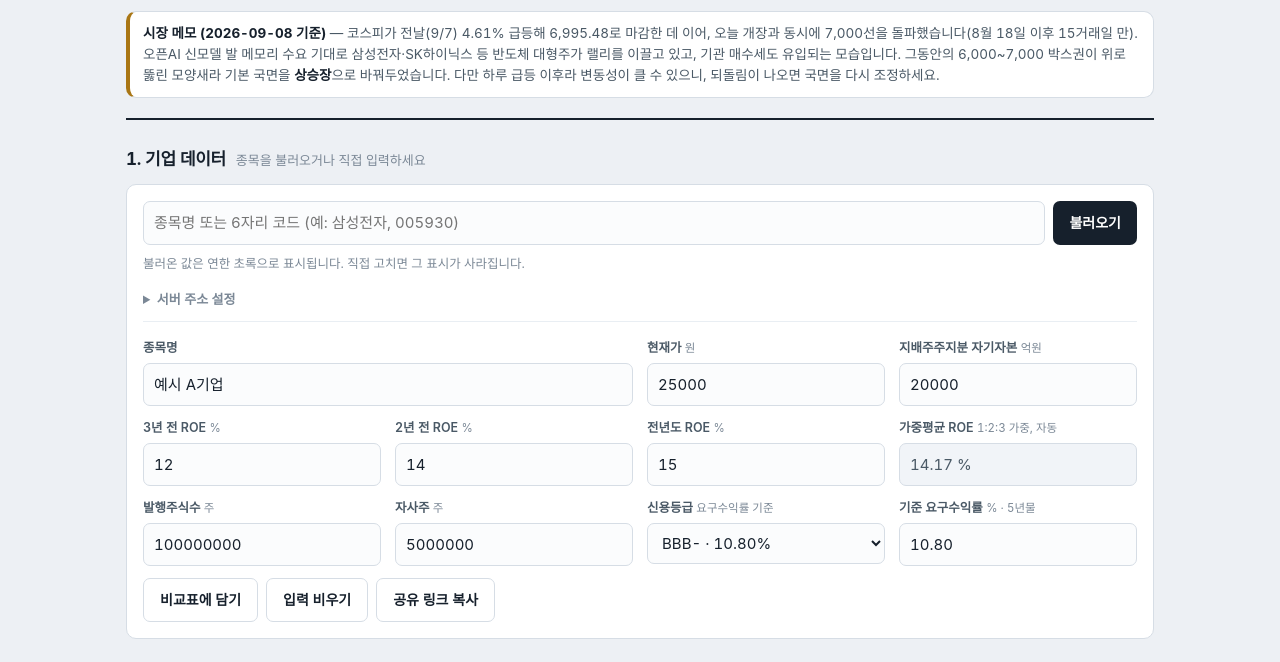
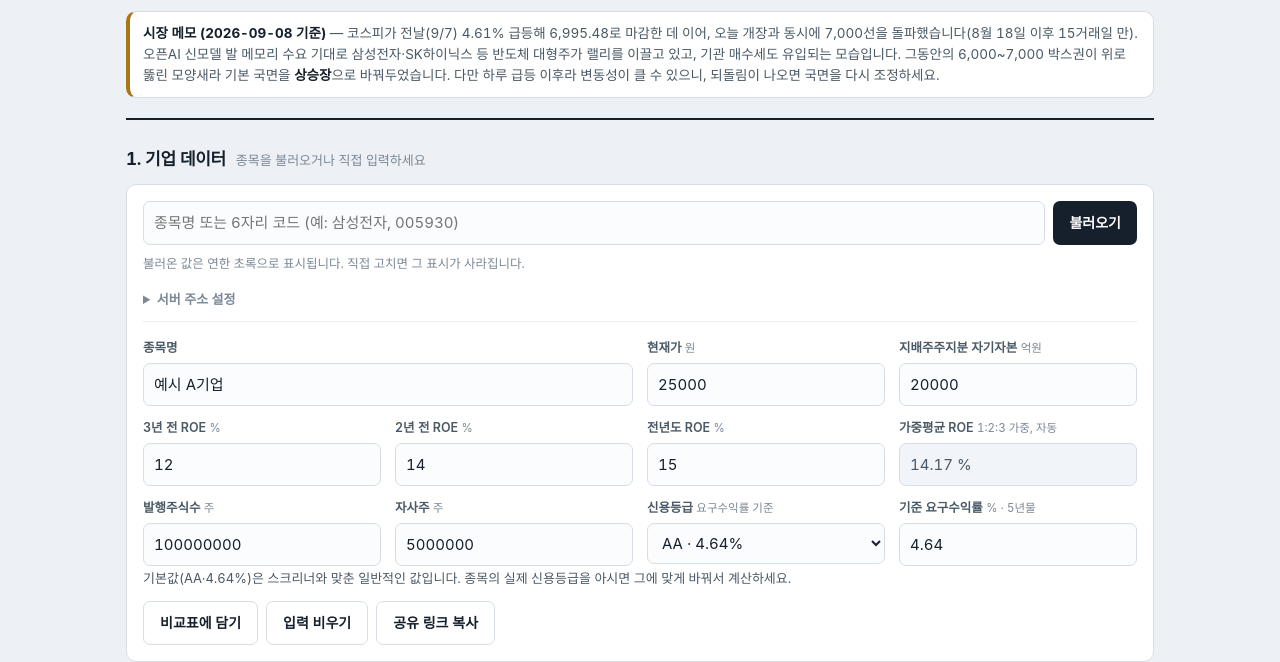
Before and after one commit to gtaeu3947-ai/fairprice-proxy, a website: page public/index.html in a window 1280 px wide. Shown: the part 117-779 px from the top of the page. Drawn offline with Linux system fonts and the light colour scheme; a web font is replaced by a local one.

Commit message:
index.html 업데이트

```diff
--- a/public/index.html
+++ b/public/index.html
@@ -232,22 +232,23 @@
         <select id="grade">
           <option value="4.49">AAA · 4.49%</option>
           <option value="4.58">AA+ · 4.58%</option>
-          <option value="4.64">AA · 4.64%</option>
+          <option value="4.64" selected>AA · 4.64%</option>
           <option value="4.74">AA- · 4.74%</option>
           <option value="5.41">A+ · 5.41%</option>
           <option value="5.86">A · 5.86%</option>
           <option value="6.46">A- · 6.46%</option>
           <option value="8.33">BBB+ · 8.33%</option>
           <option value="9.38">BBB · 9.38%</option>
-          <option value="10.80" selected>BBB- · 10.80%</option>
+          <option value="10.80">BBB- · 10.80%</option>
           <option value="custom">직접 입력</option>
         </select>
       </div>
       <div class="f">
         <label for="kbase">기준 요구수익률 <span class="hint">% · 5년물</span></label>
-        <input id="kbase" type="number" value="10.80" step="0.01">
+        <input id="kbase" type="number" value="4.64" step="0.01">
       </div>
     </div>
+    <p class="note" style="margin-top:2px">기본값(AA·4.64%)은 스크리너와 맞춘 일반적인 값입니다. 종목의 실제 신용등급을 아시면 그에 맞게 바꿔서 계산하세요.</p>
     <div class="row">
       <button class="act ghost" id="btnAdd">비교표에 담기</button>
       <button class="act ghost" id="btnClear">입력 비우기</button>
```
